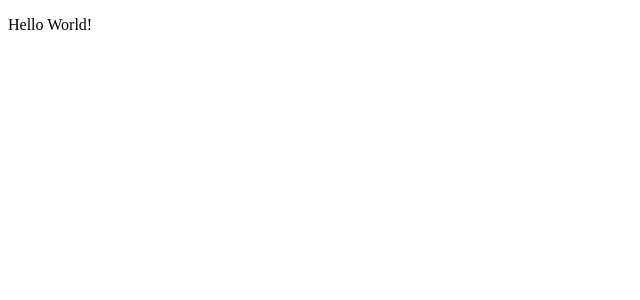
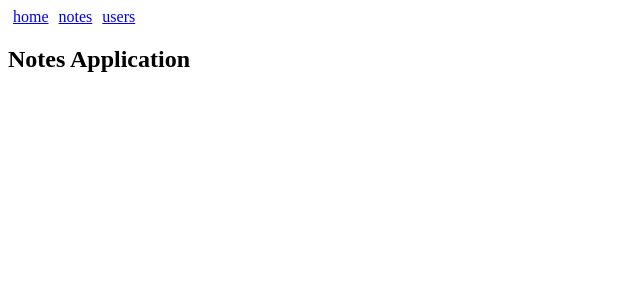
Before and after one commit to MarcusMathuram46/react-project, a React (Vite) app: page / in a window 1280 px wide. Shown: the top 300 px of the page, without its empty margins (0-640 px from the left). Built offline with nearby package versions, Linux system fonts and the light colour scheme.

Commit message:
link and Navigaion

```diff
--- a/package.json
+++ b/package.json
@@ -11,7 +11,8 @@
   },
   "dependencies": {
     "react": "^18.2.0",
-    "react-dom": "^18.2.0"
+    "react-dom": "^18.2.0",
+    "react-router-dom": "^6.17.0"
   },
   "devDependencies": {
     "@types/react": "^18.2.15",
--- a/src/App.jsx
+++ b/src/App.jsx
@@ -1,7 +1,32 @@
-const App = () => {
-  return(
-    <p>Hello World!</p>
-  );
+import React from 'react';
+import { Link, Route, BrowserRouter as Router, Routes } from 'react-router-dom';
+import Home from './components/Home';
+import Notes from './components/Notes';
+import Users from './components/Users';
+import Note from './components/Note';
+
+function App({notes}) {
+
+  const padding = {
+    padding: 5,
+  }
+
+  return (
+    <Router>
+      <div>
+        <Link to='/' style={padding}>home</Link>
+        <Link to='/notes' style={padding}>notes</Link>
+        <Link to='/users' style={padding}>users</Link>
+      </div>
+
+      <Routes>
+        <Route path='/' element={<Home />} />
+        <Route path='/notes' element={<Notes notes={ notes } />} />
+        <Route path='/users' element={<Users />} />
+        <Route path='/notes/:noteid' element={<Note notes={ notes } /> } />
+      </Routes>
+    </Router>
+  )
 }
 
 export default App;
--- /dev/null
+++ b/src/components/Home.jsx
@@ -0,0 +1,11 @@
+import React from 'react';
+
+function Home() {
+  return (
+      <div>
+          <h2>Notes Application</h2>
+    </div>
+  )
+}
+
+export default Home;
--- /dev/null
+++ b/src/components/Note.jsx
@@ -0,0 +1,17 @@
+import React from 'react';
+import { useParams } from 'react-router-dom';
+
+function Note({ notes }) {
+
+    const id = useParams().noteid;
+
+    const note = notes.find(n => n.id === Number(id));
+
+  return (
+      <div>
+          <h2>{note.content}</h2>
+    </div>
+  )
+}
+
+export default Note;
--- /dev/null
+++ b/src/components/Notes.jsx
@@ -0,0 +1,19 @@
+import React from 'react';
+import { Link } from 'react-router-dom';
+
+function Notes({notes}) {
+  return (
+      <div>
+          <h2>Notes</h2>
+          <ul>
+              {
+                  notes.map(note =>
+                      <li key={note.id}><Link to={`/notes/${note.id}`}>{ note.content }</Link></li>
+                  )
+              }
+          </ul>
+    </div>
+  )
+}
+
+export default Notes;
--- /dev/null
+++ b/src/components/Users.jsx
@@ -0,0 +1,11 @@
+import React from 'react';
+
+function Users() {
+  return (
+      <div>
+          <p>Users</p>
+    </div>
+  )
+}
+
+export default Users;
```
Also changed, not shown: 1 other file (tests, documents, lock files or other folders).
